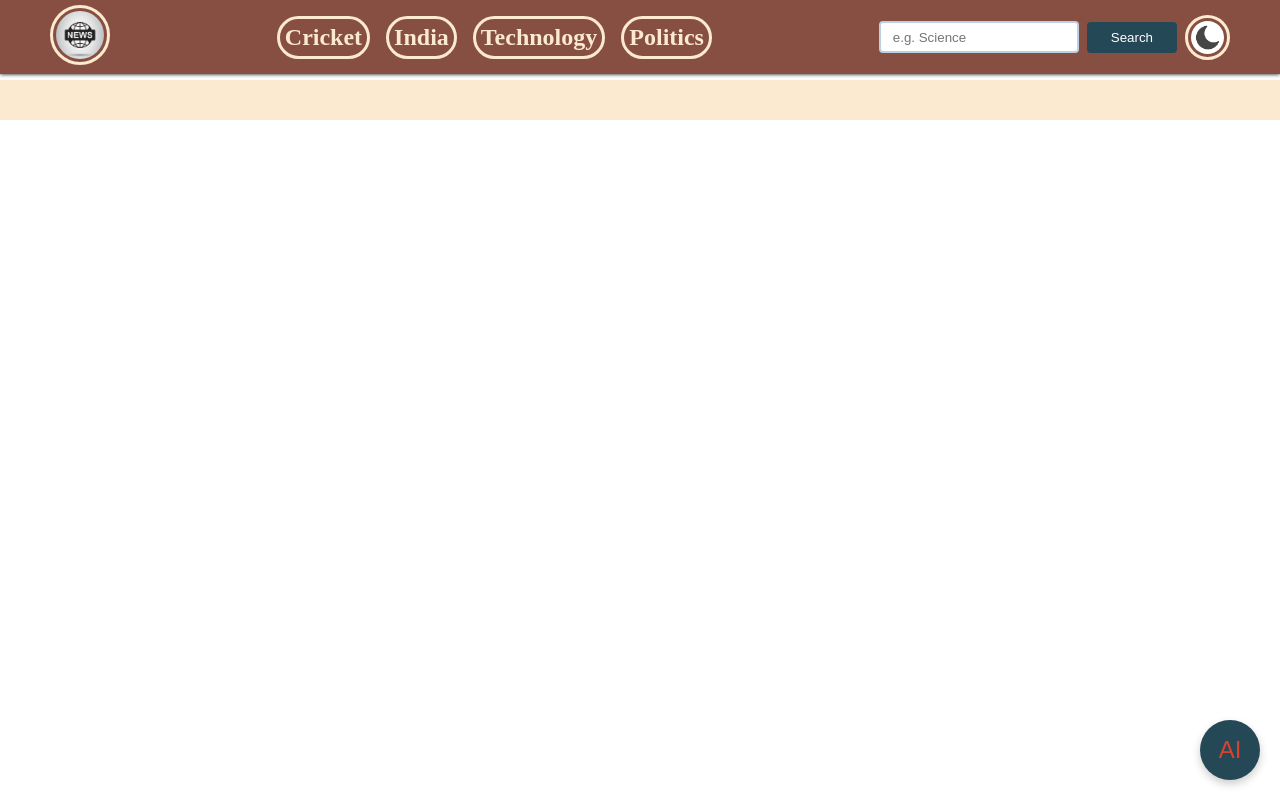
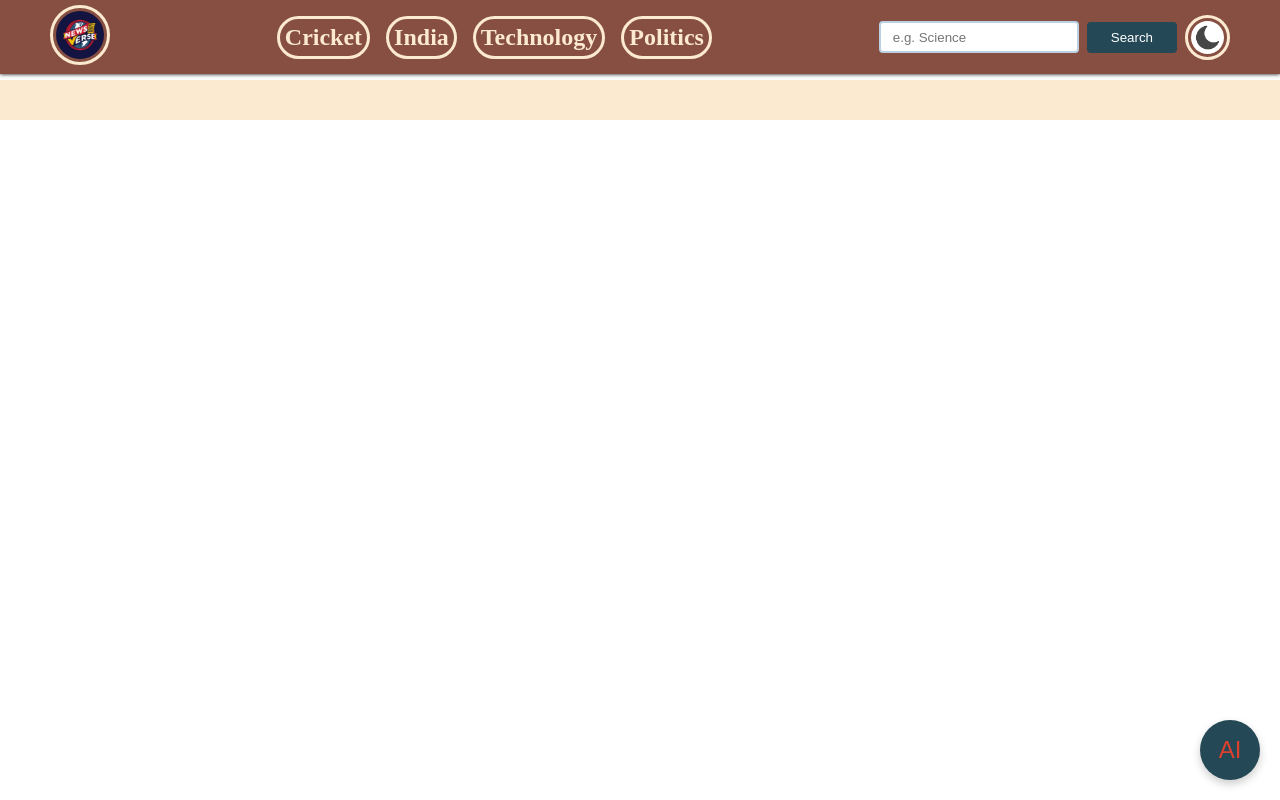
Before and after one commit to Ayush-Sareen/NewsVerse, a plain HTML site: page index.html in a window 1280 px wide. Drawn offline with Linux system fonts and the light colour scheme; no server answers; a web font is replaced by a local one.

Commit message:
updated icon

```diff
--- a/index.html
+++ b/index.html
@@ -4,8 +4,9 @@
 <head>
     <meta charset="UTF-8">
     <meta name="viewport" content="width=device-width, initial-scale=1.0">
-    <title>Latest Newzzzzz</title>
+    <title>NewsVerse</title>
     <link rel="stylesheet" href="styles.css">
+    <link rel="icon" href="newsverse.png" type="image/x-icon">
     <script src="script.js" defer></script>
     <script src="https://cdn.botpress.cloud/webchat/v2.1/inject.js"></script>
 </head>
@@ -14,7 +15,7 @@
     <nav>
         <div class="main-nav container flex">
             <a href="" class="company-logo">
-                <img src="newslogo.jpeg" alt="logo">
+                <img src="newsverse.png" alt="logo">
             </a>
             <div class="nav-links">
                 <ul class="flex">
```
Also changed, not shown: newsverse.png (added).
